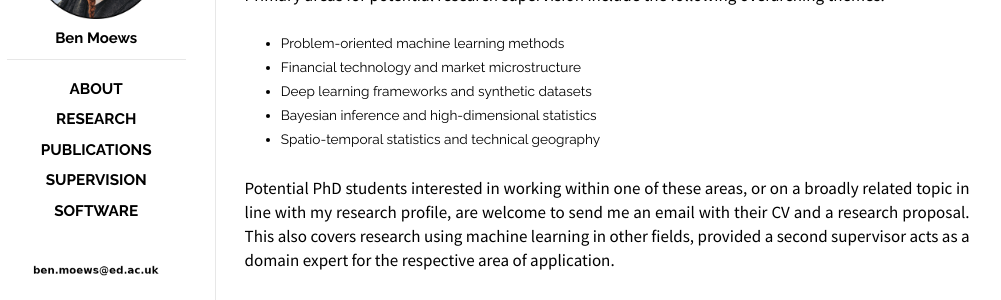
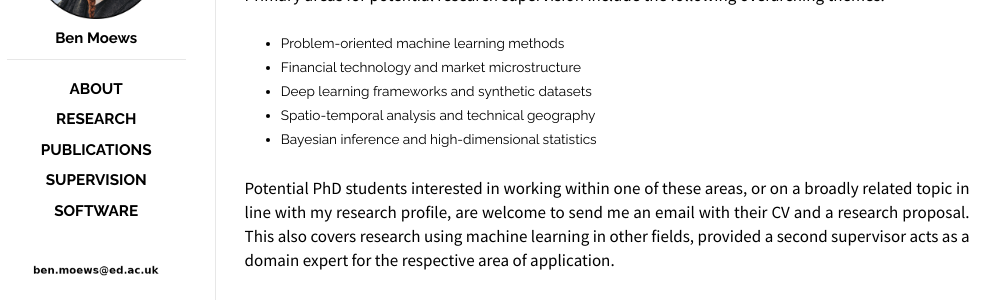
Before and after one commit to moews/moews.github.io, a Jekyll site: the page built from _posts/2017-03-25-supervision.md, in a window 1280 px wide. Shown: the part 161-461 px from the top of the page, without its empty margins (143-1144 px from the left). Built offline with Jekyll 4.4.1, drawn with Linux system fonts in a browser that asks for light colours.

Commit message:
Update 2017-03-25-supervision.md

```diff
--- a/_posts/2017-03-25-supervision.md
+++ b/_posts/2017-03-25-supervision.md
@@ -72,9 +72,8 @@ Primary areas for potential research supervision include the following overarchi
 * Problem-oriented machine learning methods
 * Financial technology and market microstructure
 * Deep learning frameworks and synthetic datasets
+* Spatio-temporal analysis and technical geography
 * Bayesian inference and high-dimensional statistics
-* Spatio-temporal statistics and technical geography
-
 
 <div style="height:25px;font-size:1px;">&nbsp;</div>
 
```
